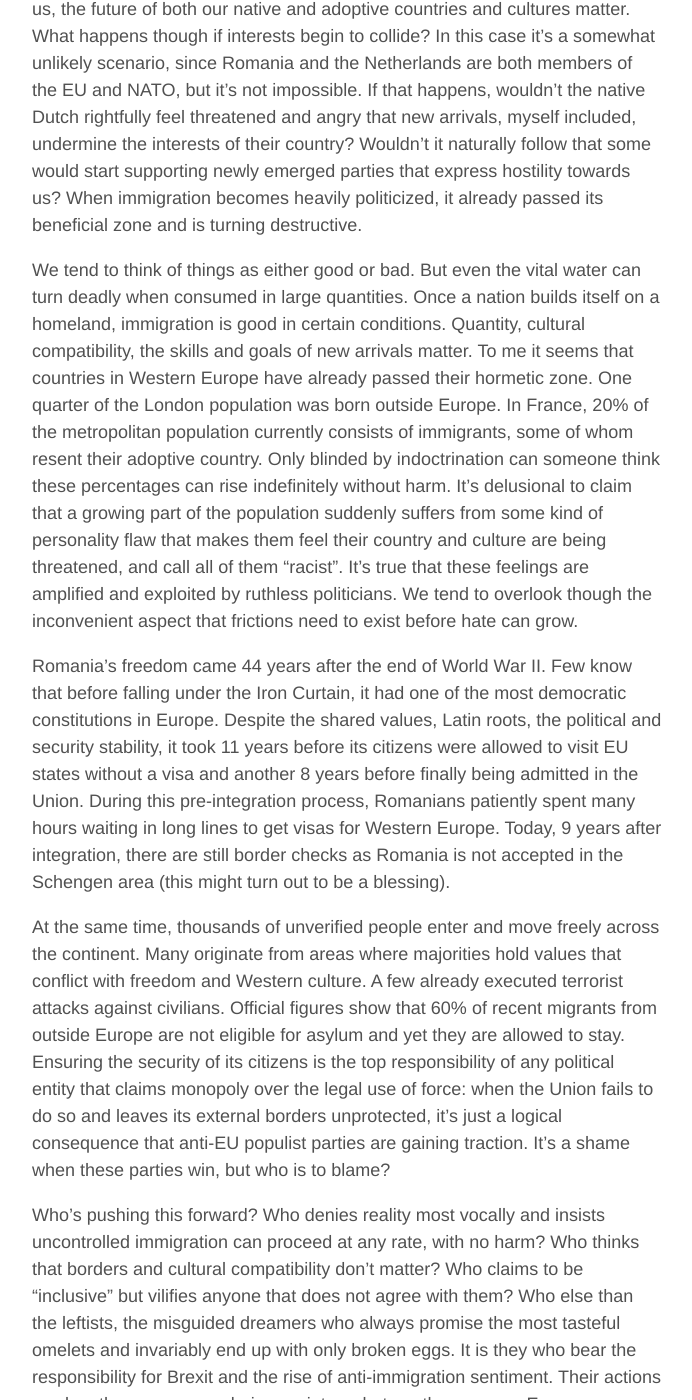
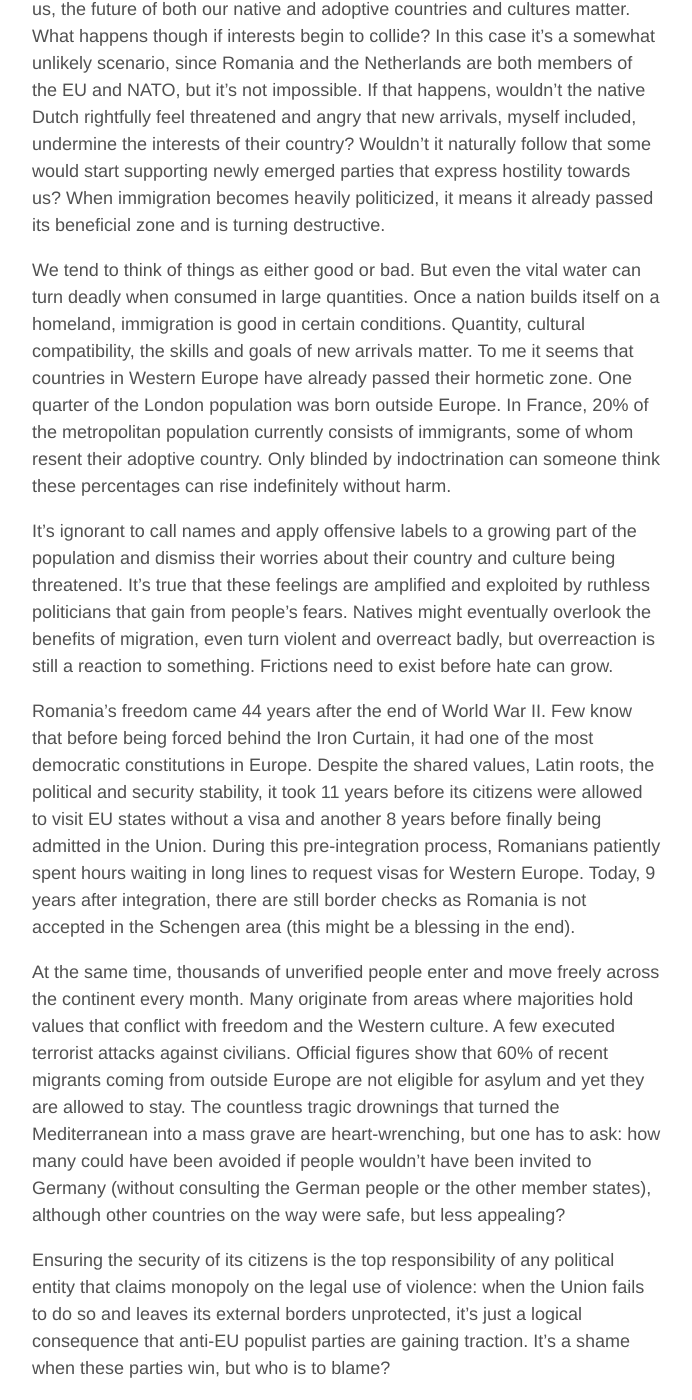
Before and after one commit to aoghina/aoghina.github.io, a Jekyll site: the page built from _posts/2017-02-25-the-hormesis-of-immigration.md, in a window 1280 px wide and 1400 px high, scrolled down 1315 px. Shown: the whole window, without its empty margins (293-985 px from the left). Built offline with Jekyll 4.4.1, drawn with Linux system fonts in a browser that asks for light colours; comment, search, counter and statistics services are not loaded; some of the changed text lies outside the part shown.

Commit message:
Update hormesis

```diff
--- a/_posts/2017-02-25-the-hormesis-of-immigration.md
+++ b/_posts/2017-02-25-the-hormesis-of-immigration.md
@@ -5,23 +5,27 @@ comments: True
 lang: en
 ---
 
-Some claim immigration is good and should be unrestricted, others that it's bad and should be stopped. In think it's hormetic. As a Romanian living in the Netherlands, I'm currently an immigrant. And I believe that understanding the hormesis of immigration is essential if we want to prevent repeating predictable tragedies in our beloved Europe.
+Some claim immigration is good and should be unrestricted, others that it's bad and should be stopped. In think it's hormetic. As a Romanian living in the Netherlands, I'm currently an immigrant. And I believe that understanding the benefits as well as the risks of immigration is essential if we want to prevent repeating predictable tragedies in our beloved Europe.
 
 <!--more-->
 
-A phenomena is hormetic when it's beneficial at low doses but becomes harmful at higher ones. Hormesis applies to a wide range of processes, from physical effort, stress, hunger and the vaccine principle to sunlight or microbial exposure, alcohol consumption, taxation and nationalism. It also applies to immigration, which is favourable in certain conditions but can also trigger a sequence of events leading to destruction.
+A phenomena is hormetic when it's beneficial at low doses but becomes harmful at higher ones. Hormesis applies to a wide range of processes, from physical effort, stress, hunger and the vaccine principle to sunlight or microbial exposure, alcohol consumption, taxation and nationalism. It also applies to immigration, which is favorable in certain conditions but can also trigger a sequence of events leading to destruction.
 
 ![Hormesis curve](/assets/hormesis-curve.jpg "Hormesis curve")
 <sup>Hormesis curve</sup>
 
-Most citizens are welcoming with foreigners and receive them with open arms at first. I still remember the curiosity I felt when meeting the first foreigners in post-communist Romania. The locals and the new arrivals can learn and complement each other, expand their view of the world, merge destinies and work together for a better life and common future. But when too many people come at once, it leads to frictions. The more arrive in a shorter period of time, the more different and compact their goals and values, the more dangerous the conflicts that arise. The positive effects of immigration revert and the atmosphere becomes toxic for both communities. It is a fatal mistake to think this problem can be solved with an integration course.
+Most citizens are welcoming with foreigners and receive them with open arms at first. I still remember the curiosity I felt when meeting the first foreigners in post-communist Romania. The locals and the new arrivals can learn and complement each other, expand their view of the world, merge destinies and work together for a better life and common future. But when too many people come at once, it leads to frictions. The more arrive in a shorter period of time, the more different and compact their goals and values, the more dangerous the conflicts that arise. The positive effects of immigration revert and the atmosphere becomes polarized and toxic for everybody. It is a fatal mistake to think this problem can be solved with an integration course.
 
-There are around 20,000 Romanians living in the Netherlands. That can already seem many to some, but what if we were two million? Since the Netherlands is a democracy and citizenship is attainable, we could form a political party - or an existing one would start supporting our cause. For most of us, the future of both our native and adoptive countries and cultures matter. What happens though if interests begin to collide? In this case it's a somewhat unlikely scenario, since Romania and the Netherlands are both members of the EU and NATO, but it's not impossible. If that happens, wouldn't the native Dutch rightfully feel threatened and angry that new arrivals, myself included, undermine the interests of their country? Wouldn't it naturally follow that some would start supporting newly emerged parties that express hostility towards us? When immigration becomes heavily politicized, it already passed its beneficial zone and is turning destructive.
+There are around 20,000 Romanians living in the Netherlands. That can already seem many to some, but what if we were two million? Since the Netherlands is a democracy and citizenship is attainable, we could form a political party - or an existing one would start supporting our cause. For most of us, the future of both our native and adoptive countries and cultures matter. What happens though if interests begin to collide? In this case it's a somewhat unlikely scenario, since Romania and the Netherlands are both members of the EU and NATO, but it's not impossible. If that happens, wouldn't the native Dutch rightfully feel threatened and angry that new arrivals, myself included, undermine the interests of their country? Wouldn't it naturally follow that some would start supporting newly emerged parties that express hostility towards us? When immigration becomes heavily politicized, it means it already passed its beneficial zone and is turning destructive.
 
-We tend to think of things as either good or bad. But even the vital water can turn deadly when consumed in large quantities. Once a nation builds itself on a homeland, immigration is good in certain conditions. Quantity, cultural compatibility, the skills and goals of new arrivals matter. To me it seems that countries in Western Europe have already passed their hormetic zone. One quarter of the London population was born outside Europe. In France, 20% of the metropolitan population currently consists of immigrants, some of whom resent their adoptive country. Only blinded by indoctrination can someone think these percentages can rise indefinitely without harm. It's delusional to claim that a growing part of the population suddenly suffers from some kind of personality flaw that makes them feel their country and culture are being threatened, and call all of them "racist". It's true that these feelings are amplified and exploited by ruthless politicians. We tend to overlook though the inconvenient aspect that frictions need to exist before hate can grow.
+We tend to think of things as either good or bad. But even the vital water can turn deadly when consumed in large quantities. Once a nation builds itself on a homeland, immigration is good in certain conditions. Quantity, cultural compatibility, the skills and goals of new arrivals matter. To me it seems that countries in Western Europe have already passed their hormetic zone. One quarter of the London population was born outside Europe. In France, 20% of the metropolitan population currently consists of immigrants, some of whom resent their adoptive country. Only blinded by indoctrination can someone think these percentages can rise indefinitely without harm.
 
-Romania's freedom came 44 years after the end of World War II. Few know that before falling under the Iron Curtain, it had one of the most democratic constitutions in Europe. Despite the shared values, Latin roots, the political and security stability, it took 11 years before its citizens were allowed to visit EU states without a visa and another 8 years before finally being admitted in the Union. During this pre-integration process, Romanians patiently spent many hours waiting in long lines to get visas for Western Europe. Today, 9 years after integration, there are still border checks as Romania is not accepted in the Schengen area (this might turn out to be a blessing).
+It's ignorant to call names and apply offensive labels to a growing part of the population and dismiss their worries about their country and culture being threatened. It's true that these feelings are amplified and exploited by ruthless politicians that gain from people's fears. Natives might eventually overlook the benefits of migration, even turn violent and overreact badly, but overreaction is still a reaction to something. Frictions need to exist before hate can grow.
 
-At the same time, thousands of unverified people enter and move freely across the continent. Many originate from areas where majorities hold values that conflict with freedom and Western culture. A few already executed terrorist attacks against civilians. Official figures show that 60% of recent migrants from outside Europe are not eligible for asylum and yet they are allowed to stay. Ensuring the security of its citizens is the top responsibility of any political entity that claims monopoly over the legal use of force: when the Union fails to do so and leaves its external borders unprotected, it's just a logical consequence that anti-EU populist parties are gaining traction. It's a shame when these parties win, but who is to blame?
+Romania's freedom came 44 years after the end of World War II. Few know that before being forced behind the Iron Curtain, it had one of the most democratic constitutions in Europe. Despite the shared values, Latin roots, the political and security stability, it took 11 years before its citizens were allowed to visit EU states without a visa and another 8 years before finally being admitted in the Union. During this pre-integration process, Romanians patiently spent hours waiting in long lines to request visas for Western Europe. Today, 9 years after integration, there are still border checks as Romania is not accepted in the Schengen area (this might be a blessing in the end).
 
-Who's pushing this forward? Who denies reality most vocally and insists uncontrolled immigration can proceed at any rate, with no harm? Who thinks that borders and cultural compatibility don't matter? Who claims to be "inclusive" but vilifies anyone that does not agree with them? Who else than the leftists, the misguided dreamers who always promise the most tasteful omelets and invariably end up with only broken eggs. It is they who bear the responsibility for Brexit and the rise of anti-immigration sentiment. Their actions weaken the economy, polarize society, sabotage the common European identity and inflate nationalism. But most Europhiles blame only the Eurosceptic parties, which are more of a symptom rather than a cause.
+At the same time, thousands of unverified people enter and move freely across the continent every month. Many originate from areas where majorities hold values that conflict with freedom and the Western culture. A few executed terrorist attacks against civilians. Official figures show that 60% of recent migrants coming from outside Europe are not eligible for asylum and yet they are allowed to stay. The countless tragic drownings that turned the Mediterranean into a mass grave are heart-wrenching, but one has to ask: how many could have been avoided if people wouldn't have been invited to Germany (without consulting the German people or the other member states), although other countries on the way were safe, but less appealing?
+
+Ensuring the security of its citizens is the top responsibility of any political entity that claims monopoly on the legal use of violence: when the Union fails to do so and leaves its external borders unprotected, it's just a logical consequence that anti-EU populist parties are gaining traction. It's a shame when these parties win, but who is to blame?
+
+Who's pushing this forward? Who denies reality most vocally and insists uncontrolled immigration can proceed at any rate, with no harm? Who thinks that borders and cultural compatibility don't matter? Who claims to be "inclusive" but vilifies anyone that does not agree with them? Who else than the leftists, the misguided dreamers who always promise the most tasteful omelets and invariably end up with only broken eggs. It is they who bear the responsibility for Brexit and the rise of anti-immigration sentiment. Their actions weaken the economy, polarize society, sabotage the common European identity and inflate nationalism. But most Europhiles continue to support them. Nationalist eurosceptics are the only ones blamed, although their rise is more of a symptom rather than a cause. And causality matters.
```
